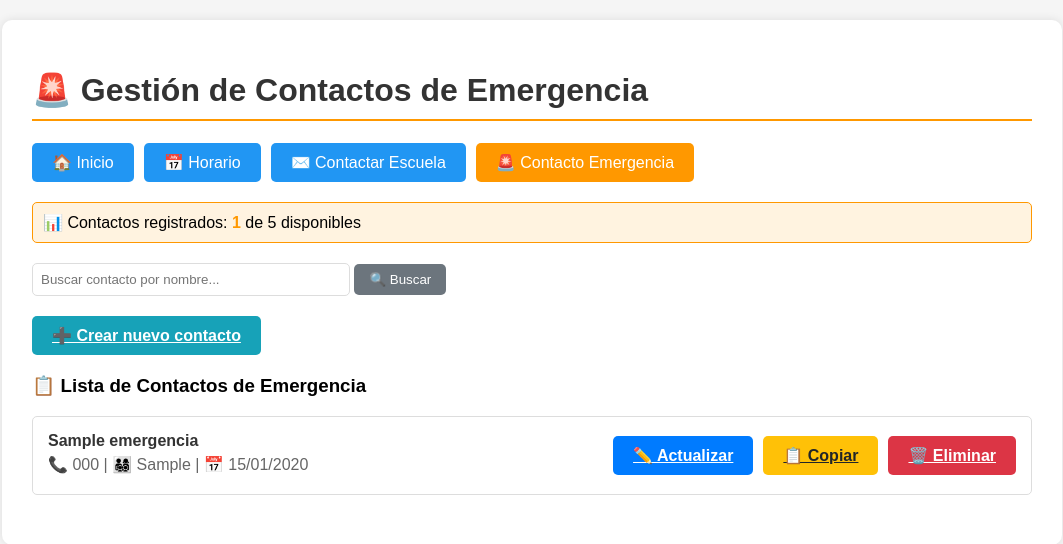
After one commit to AleMoralesRamos/Sistema_ADS, a PHP site: page /contacto.php in a window 1280 px wide. The commit adds this page. Shown: the top 544 px of the page, without its empty margins (108-1171 px from the left). Run offline with PHP 8.4, Linux system fonts and the light colour scheme; tables that the repository leaves empty hold one stand-in row (values such as "Sample post").

Commit message:
Gestion de contactos

```diff
--- /dev/null
+++ b/contacto.php
@@ -0,0 +1,393 @@
+<?php
+include 'conexion.php';
+
+// Inicializar variables
+$mensaje = '';
+$tipo_mensaje = '';
+$contactos = [];
+$busqueda = '';
+
+// Datos del formulario
+$nombre = '';
+$telefono = '';
+$parentesco = '';
+$id_contacto = 0;
+
+// Mensajes
+$MSG1 = '✅ Contacto guardado correctamente';
+$MSG2 = '⚠️ Datos incompletos';
+$MSG3 = '❌ Nombre obligatorio';
+$MSG4 = '❌ Teléfono no válido (mínimo 10 dígitos)';
+$MSG5 = '❌ Límite de contactos alcanzado (máximo 5)';
+$MSG6 = '❌ Ya existe este contacto';
+$MSG7 = '¿Estás seguro de eliminar este contacto?';
+$MSG8 = '✅ Contacto eliminado';
+
+$id_usuario = 1;
+
+// Límite de contactos
+$limite_contactos = 5;
+
+if (isset($_GET['buscar']) && !empty($_GET['busqueda']))
+{
+    $busqueda = $conn->real_escape_string($_GET['busqueda']);
+    $sql = "SELECT * FROM contactos_emergencia
+            WHERE id_usuario = $id_usuario
+            AND nombre_completo LIKE '%$busqueda%'
+            ORDER BY nombre_completo";
+}
+else
+{
+    $sql = "SELECT * FROM contactos_emergencia
+            WHERE id_usuario = $id_usuario
+            ORDER BY nombre_completo";
+}
+
+$result = $conn->query($sql);
+if ($result && $result->num_rows > 0)
+{
+    while ($row = $result->fetch_assoc())
+    {
+        $contactos[] = $row;
+    }
+}
+
+//Guardar y actualizar
+if ($_SERVER['REQUEST_METHOD'] == 'POST')
+{
+    $nombre = trim($_POST['nombre']);
+    $telefono = trim($_POST['telefono']);
+    $parentesco = $_POST['parentesco'];
+    $id_contacto = intval($_POST['id_contacto']);
+
+    $error = '';
+
+    // Err1: Nombre vacío
+    if (empty($nombre))
+    {
+        $error = $MSG3;
+    }
+    // Err2: Teléfono vacío o inválido
+    elseif (empty($telefono) || strlen(preg_replace('/\D/', '', $telefono)) < 10)
+    {
+        $error = $MSG4;
+    }
+    // Err3: Parentesco no seleccionado
+    elseif (empty($parentesco))
+    {
+        $error = 'Debe seleccionar un parentesco';
+    }
+    // Err4: Límite de contactos
+    elseif ($id_contacto == 0)
+    {
+        $count_sql = "SELECT COUNT(*) as total FROM contactos_emergencia WHERE id_usuario = $id_usuario";
+        $count_result = $conn->query($count_sql);
+        $count_row = $count_result->fetch_assoc();
+        if ($count_row['total'] >= $limite_contactos) {
+            $error = $MSG5;
+        }
+    }
+
+    // Si no hay errores, guardar en base de datos
+    if (empty($error)) {
+        // Escapar datos para seguridad
+        $nombre_esc = $conn->real_escape_string($nombre);
+        $telefono_esc = $conn->real_escape_string($telefono);
+        $parentesco_esc = $conn->real_escape_string($parentesco);
+
+        if ($id_contacto == 0) {
+            // NUEVO CONTACTO
+            $sql = "INSERT INTO contactos_emergencia (id_usuario, nombre_completo, telefono, parentesco)
+                    VALUES ($id_usuario, '$nombre_esc', '$telefono_esc', '$parentesco_esc')";
+        } else {
+            // ACTUALIZAR CONTACTO
+            $sql = "UPDATE contactos_emergencia
+                    SET nombre_completo = '$nombre_esc',
+                        telefono = '$telefono_esc',
+                        parentesco = '$parentesco_esc'
+                    WHERE id = $id_contacto AND id_usuario = $id_usuario";
+        }
+
+        if ($conn->query($sql) === TRUE) {
+            $mensaje = $MSG1;
+            $tipo_mensaje = 'success';
+
+            // Limpiar formulario
+            $nombre = '';
+            $telefono = '';
+            $parentesco = '';
+            $id_contacto = 0;
+
+            // Recargar contactos
+            header("Location: contacto.php?msg=guardado");
+            exit();
+        } else {
+            $error = "Error en la base de datos: " . $conn->error;
+        }
+    }
+
+    // Si hay error, mostrar mensaje
+    if (!empty($error)) {
+        $mensaje = $error;
+        $tipo_mensaje = 'error';
+    }
+}
+
+// ============================================
+// PROCESAR ELIMINACIÓN
+// ============================================
+if (isset($_GET['eliminar'])) {
+    $id_eliminar = intval($_GET['eliminar']);
+
+    $sql = "DELETE FROM contactos_emergencia WHERE id = $id_eliminar AND id_usuario = $id_usuario";
+    if ($conn->query($sql) === TRUE) {
+        header("Location: contacto.php?msg=eliminado");
+        exit();
+    }
+}
+
+// ============================================
+// CARGAR CONTACTO PARA EDITAR
+// ============================================
+if (isset($_GET['editar'])) {
+    $id_editar = intval($_GET['editar']);
+
+    $sql = "SELECT * FROM contactos_emergencia WHERE id = $id_editar AND id_usuario = $id_usuario";
+    $result = $conn->query($sql);
+    if ($result && $result->num_rows == 1) {
+        $contacto = $result->fetch_assoc();
+        $nombre = $contacto['nombre_completo'];
+        $telefono = $contacto['telefono'];
+        $parentesco = $contacto['parentesco'];
+        $id_contacto = $contacto['id'];
+    }
+}
+
+// ============================================
+// CARGAR CONTACTO PARA COPIAR
+// ============================================
+if (isset($_GET['copiar'])) {
+    $id_copiar = intval($_GET['copiar']);
+
+    $sql = "SELECT * FROM contactos_emergencia WHERE id = $id_copiar AND id_usuario = $id_usuario";
+    $result = $conn->query($sql);
+    if ($result && $result->num_rows == 1) {
+        $contacto = $result->fetch_assoc();
+        $nombre = $contacto['nombre_completo'] . ' (copia)';
+        $telefono = $contacto['telefono'];
+        $parentesco = $contacto['parentesco'];
+        $id_contacto = 0;
+    }
+}
+
+// ============================================
+// VERIFICAR LÍMITE DE CONTACTOS
+// ============================================
+$sql_count = "SELECT COUNT(*) as total FROM contactos_emergencia WHERE id_usuario = $id_usuario";
+$result_count = $conn->query($sql_count);
+$row_count = $result_count->fetch_assoc();
+$total_contactos = $row_count['total'];
+
+// ============================================
+// MOSTRAR MENSAJES DE URL
+// ============================================
+if (isset($_GET['msg'])) {
+    if ($_GET['msg'] == 'guardado') {
+        $mensaje = $MSG1;
+        $tipo_mensaje = 'success';
+    } elseif ($_GET['msg'] == 'eliminado') {
+        $mensaje = $MSG8;
+        $tipo_mensaje = 'success';
+    }
+}
+?>
+
+<!DOCTYPE html>
+<html>
+<head>
+    <title>Gestión de Contactos de Emergencia</title>
+    <style>
+        /* Mantén todo el CSS anterior igual */
+        body { font-family: Arial, sans-serif; margin: 20px; background-color: #f5f5f5; }
+        .container { max-width: 1000px; margin: 0 auto; background: white; padding: 30px; border-radius: 10px; box-shadow: 0 0 10px rgba(0,0,0,0.1); }
+        h1 { color: #333; border-bottom: 2px solid #ff9800; padding-bottom: 10px; }
+        .mensaje-success { background: #d4edda; color: #155724; padding: 15px; border-radius: 5px; margin: 15px 0; border: 1px solid #c3e6cb; }
+        .mensaje-error { background: #f8d7da; color: #721c24; padding: 15px; border-radius: 5px; margin: 15px 0; border: 1px solid #f5c6cb; }
+        .nav { display: flex; gap: 10px; margin: 20px 0; flex-wrap: wrap; }
+        .nav a { background-color: #2196F3; color: white; padding: 10px 20px; text-decoration: none; border-radius: 5px; }
+        .nav a:hover { background-color: #1976D2; }
+        .nav .emergencia { background-color: #ff9800; }
+        .form-container { background: #f9f9f9; padding: 20px; border-radius: 5px; margin: 20px 0; border: 1px solid #ddd; }
+        .form-group { margin-bottom: 15px; }
+        .form-group label { display: block; font-weight: bold; margin-bottom: 5px; color: #555; }
+        .form-group input, .form-group select { width: 100%; padding: 10px; border: 1px solid #ddd; border-radius: 5px; box-sizing: border-box; }
+        .form-group input.error { border-color: #dc3545; }
+        .botones { display: flex; gap: 10px; margin-top: 20px; }
+        .btn { padding: 10px 20px; border: none; border-radius: 5px; cursor: pointer; font-weight: bold; }
+        .btn-guardar { background: #28a745; color: white; }
+        .btn-cancelar { background: #6c757d; color: white; }
+        .btn-nuevo { background: #17a2b8; color: white; }
+        .btn-eliminar { background: #dc3545; color: white; }
+        .btn-copiar { background: #ffc107; color: #212529; }
+        .btn-actualizar { background: #007bff; color: white; }
+        .busqueda { margin: 20px 0; }
+        .busqueda input { width: 300px; padding: 8px; border: 1px solid #ddd; border-radius: 5px; }
+        .busqueda button { padding: 8px 15px; background: #6c757d; color: white; border: none; border-radius: 5px; }
+        .contactos-lista { margin: 20px 0; }
+        .contacto-item { display: flex; justify-content: space-between; align-items: center; padding: 15px; border: 1px solid #ddd; border-radius: 5px; margin-bottom: 10px; background: white; }
+        .contacto-info h4 { margin: 0; color: #333; }
+        .contacto-info p { margin: 5px 0; color: #666; }
+        .contacto-acciones { display: flex; gap: 10px; }
+        .limite-contactos { background: #fff3e0; padding: 10px; border-radius: 5px; margin: 15px 0; border: 1px solid #ff9800; }
+        .limite-contactos span { font-weight: bold; color: #ff9800; }
+        .seleccionado { background-color: #e3f2fd !important; border-color: #2196F3 !important; }
+    </style>
+</head>
+<body>
+    <div class="container">
+        <h1>🚨 Gestión de Contactos de Emergencia</h1>
+
+        <!-- Navegación -->
+        <div class="nav">
+            <a href="index.php">🏠 Inicio</a>
+            <a href="horario.php">📅 Horario</a>
+            <a href="informacion.php">✉️ Contactar Escuela</a>
+            <a href="contacto.php" class="emergencia">🚨 Contacto Emergencia</a>
+        </div>
+
+        <!-- Mensajes -->
+        <?php if ($mensaje): ?>
+            <div class="mensaje-<?php echo $tipo_mensaje; ?>">
+                <?php echo $mensaje; ?>
+            </div>
+        <?php endif; ?>
+
+        <!-- Límite de contactos -->
+        <div class="limite-contactos">
+            📊 Contactos registrados: <span><?php echo $total_contactos; ?></span> de <?php echo $limite_contactos; ?> disponibles
+            <?php if ($total_contactos >= $limite_contactos): ?>
+                <br><small style="color: #dc3545;">⚠️ Has alcanzado el límite máximo de contactos</small>
+            <?php endif; ?>
+        </div>
+
+        <!-- Búsqueda -->
+        <div class="busqueda">
+            <form method="GET" action="contacto.php">
+                <input type="text" name="busqueda" value="<?php echo htmlspecialchars($busqueda); ?>"
+                       placeholder="Buscar contacto por nombre...">
+                <button type="submit" name="buscar">🔍 Buscar</button>
+                <?php if ($busqueda): ?>
+                    <a href="contacto.php" style="margin-left: 10px;">❌ Limpiar búsqueda</a>
+                <?php endif; ?>
+            </form>
+        </div>
+
+        <!-- Formulario (visible si hay datos o si se solicita nuevo) -->
+        <?php if (!empty($nombre) || isset($_GET['nuevo']) || $id_contacto > 0): ?>
+        <div class="form-container" id="formContacto">
+            <h3>
+                <?php echo ($id_contacto == 0) ? 'Nuevo Contacto de Emergencia' : 'Actualizar Contacto'; ?>
+            </h3>
+
+            <form method="POST" action="contacto.php">
+                <input type="hidden" name="id_contacto" value="<?php echo $id_contacto; ?>">
+
+                <div class="form-group">
+                    <label for="nombre">Nombre completo del contacto *</label>
+                    <input type="text" id="nombre" name="nombre" value="<?php echo htmlspecialchars($nombre); ?>"
+                           placeholder="Ej: María González Pérez" required>
+                </div>
+
+                <div class="form-group">
+                    <label for="telefono">Teléfono *</label>
+                    <input type="tel" id="telefono" name="telefono" value="<?php echo htmlspecialchars($telefono); ?>"
+                           placeholder="Ej: 5551234567 (10 dígitos mínimo)" required>
+                    <small>Formato: 10 dígitos mínimo, puede incluir guiones o espacios</small>
+                </div>
+
+                <div class="form-group">
+                    <label for="parentesco">Parentesco *</label>
+                    <select id="parentesco" name="parentesco" required>
+                        <option value="">- - - - - Seleccione - - - - -</option>
+                        <option value="Madre" <?php echo ($parentesco == 'Madre') ? 'selected' : ''; ?>>Madre</option>
+                        <option value="Padre" <?php echo ($parentesco == 'Padre') ? 'selected' : ''; ?>>Padre</option>
+                        <option value="Tutor" <?php echo ($parentesco == 'Tutor') ? 'selected' : ''; ?>>Tutor</option>
+                        <option value="Abuelo/a" <?php echo ($parentesco == 'Abuelo/a') ? 'selected' : ''; ?>>Abuelo/a</option>
+                        <option value="Tío/a" <?php echo ($parentesco == 'Tío/a') ? 'selected' : ''; ?>>Tío/a</option>
+                        <option value="Hermano/a" <?php echo ($parentesco == 'Hermano/a') ? 'selected' : ''; ?>>Hermano/a</option>
+                        <option value="Otro" <?php echo ($parentesco == 'Otro') ? 'selected' : ''; ?>>Otro</option>
+                    </select>
+                </div>
+
+                <div class="botones">
+                    <button type="submit" class="btn btn-guardar" name="guardar">
+                        💾 <?php echo ($id_contacto == 0) ? 'Guardar' : 'Actualizar'; ?>
+                    </button>
+                    <a href="contacto.php" class="btn btn-cancelar">❌ Cancelar</a>
+                </div>
+            </form>
+        </div>
+        <?php endif; ?>
+
+        <!-- Botón para nuevo contacto -->
+        <?php if ($total_contactos < $limite_contactos && !isset($_GET['nuevo']) && $id_contacto == 0): ?>
+        <div class="botones" style="margin: 20px 0;">
+            <a href="contacto.php?nuevo=1" class="btn btn-nuevo">
+                ➕ Crear nuevo contacto
+            </a>
+        </div>
+        <?php endif; ?>
+
+        <!-- Lista de contactos -->
+        <div class="contactos-lista">
+            <h3>📋 Lista de Contactos de Emergencia</h3>
+
+            <?php if (empty($contactos)): ?>
+                <div class="mensaje-error">
+                    No hay contactos registrados.
+                    <?php if ($total_contactos < $limite_contactos): ?>
+                        <a href="contacto.php?nuevo=1">Haz clic aquí para agregar uno</a>.
+                    <?php endif; ?>
+                </div>
+            <?php else: ?>
+                <?php foreach ($contactos as $contacto): ?>
+                    <div class="contacto-item">
+                        <div class="contacto-info">
+                            <h4><?php echo htmlspecialchars($contacto['nombre_completo']); ?></h4>
+                            <p>📞 <?php echo htmlspecialchars($contacto['telefono']); ?> |
+                               👨‍👩‍👧‍👦 <?php echo htmlspecialchars($contacto['parentesco']); ?> |
+                               📅 <?php echo date('d/m/Y', strtotime($contacto['fecha_registro'])); ?></p>
+                        </div>
+
+                        <div class="contacto-acciones">
+                            <a href="contacto.php?editar=<?php echo $contacto['id']; ?>" class="btn btn-actualizar">
+                                ✏️ Actualizar
+                            </a>
+                            <a href="contacto.php?copiar=<?php echo $contacto['id']; ?>" class="btn btn-copiar">
+                                📋 Copiar
+                            </a>
+                            <a href="contacto.php?eliminar=<?php echo $contacto['id']; ?>"
+                               class="btn btn-eliminar"
+                               onclick="return confirm('<?php echo $MSG7; ?>')">
+                                🗑️ Eliminar
+                            </a>
+                        </div>
+                    </div>
+                <?php endforeach; ?>
+            <?php endif; ?>
+        </div>
+    </div>
+
+    <script>
+        // Validación en tiempo real del teléfono
+        document.getElementById('telefono')?.addEventListener('input', function(e) {
+            let value = e.target.value.replace(/\D/g, '');
+            if (value.length < 10) {
+                e.target.style.borderColor = '#dc3545';
+            } else {
+                e.target.style.borderColor = '#28a745';
+            }
+        });
+    </script>
+</body>
+</html>
```
Also changed, not shown: horario.sql (+11 -3 lines), index.php (+7 -0 lines).
